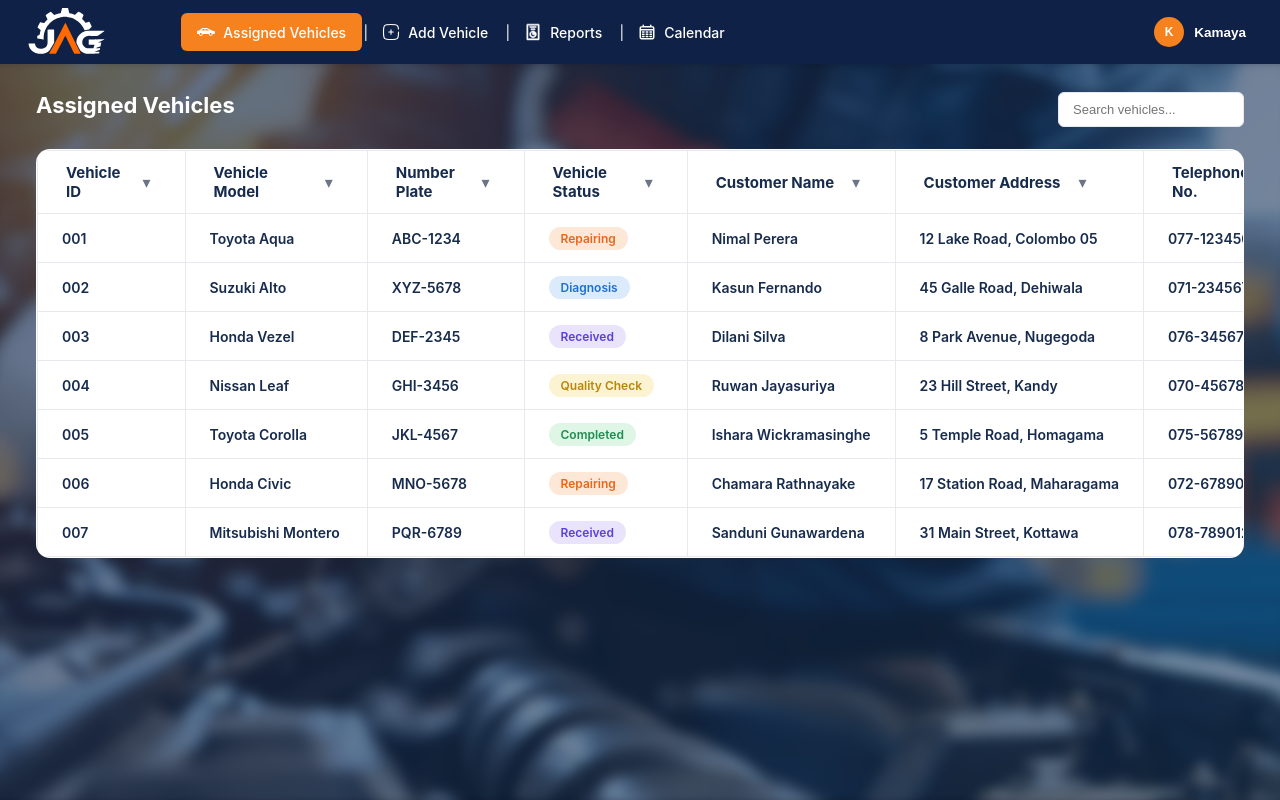
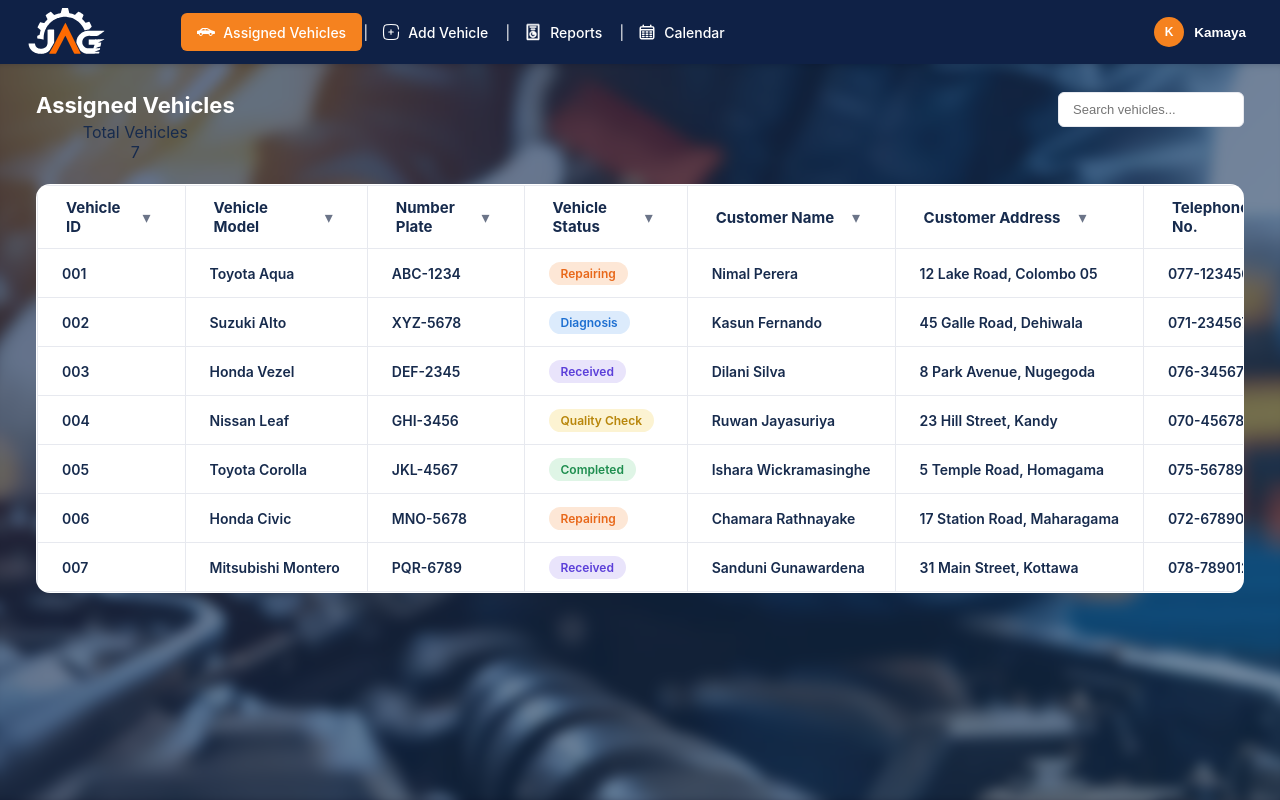
Before and after one commit to Kamaya7648/JAG, a React (Vite) app in the folder trello-clone/: page / in a window 1280 px wide. Built offline with nearby package versions, Linux system fonts and the light colour scheme.

Commit message:
Refactor Dashboard layout with vehicle stats and search

```diff
--- a/trello-clone/src/pages/Dashboard.jsx
+++ b/trello-clone/src/pages/Dashboard.jsx
@@ -58,8 +58,12 @@ export default function Dashboard() {
       <Sidebar />
       <main className="main-panel">
         <div className="topbar-dash">
-          <div>
+  <div className="topbar-dash-heading">
     <h1>Assigned Vehicles</h1>
+    <div className="stat-card">
+      <span className="stat-label"><center>Total Vehicles</center></span>
+      <span className="stat-count"><center>{VEHICLES.length}</center></span>
+    </div>
   </div>
   <div className="topbar-dash-actions">
     <label className="search-input">
@@ -71,6 +75,7 @@ export default function Dashboard() {
     </label>
   </div>
 </div>
+
 
         <div className="table-card">
           <div className="table-scroll">
```
Lines whose indentation alone changed are shown as unchanged.
